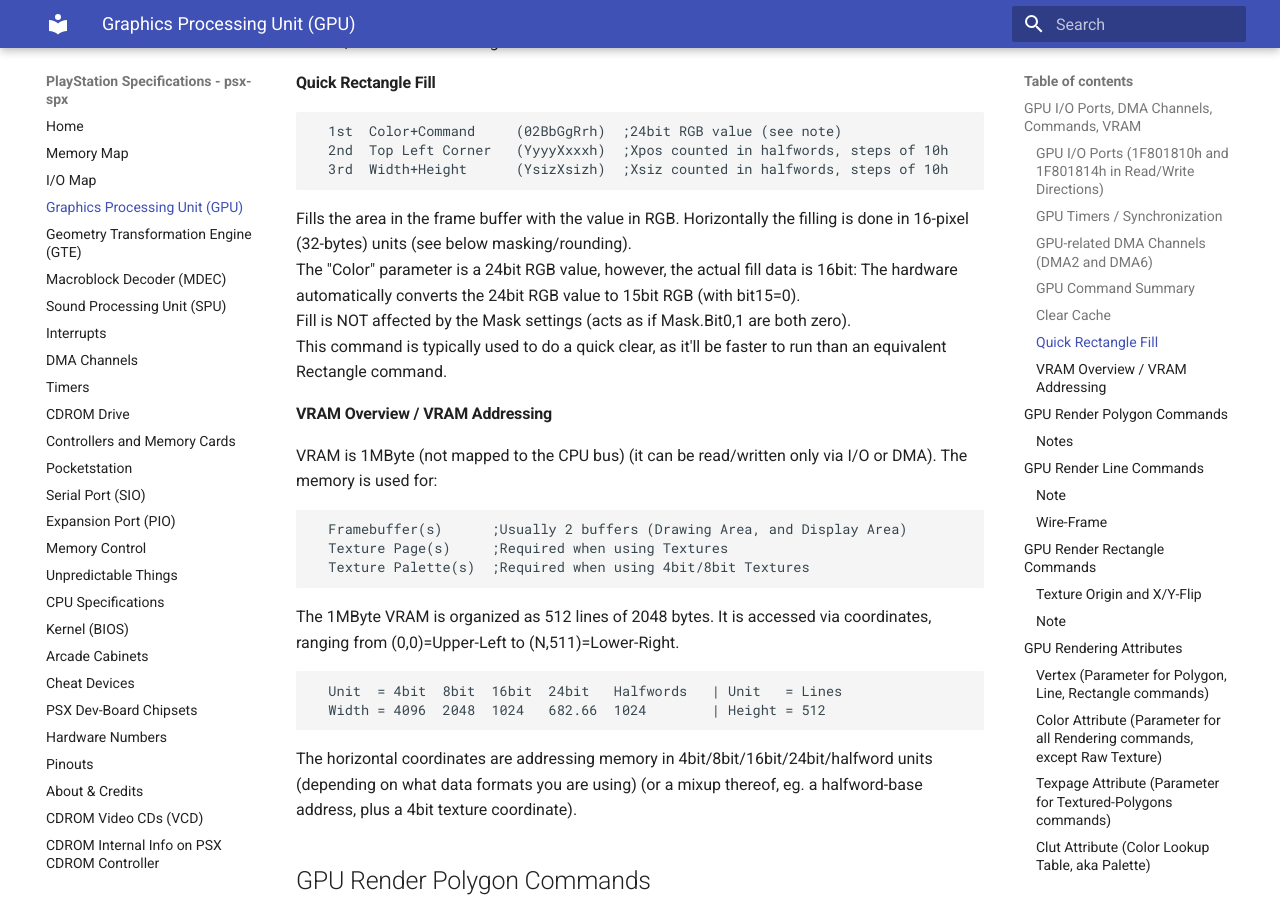
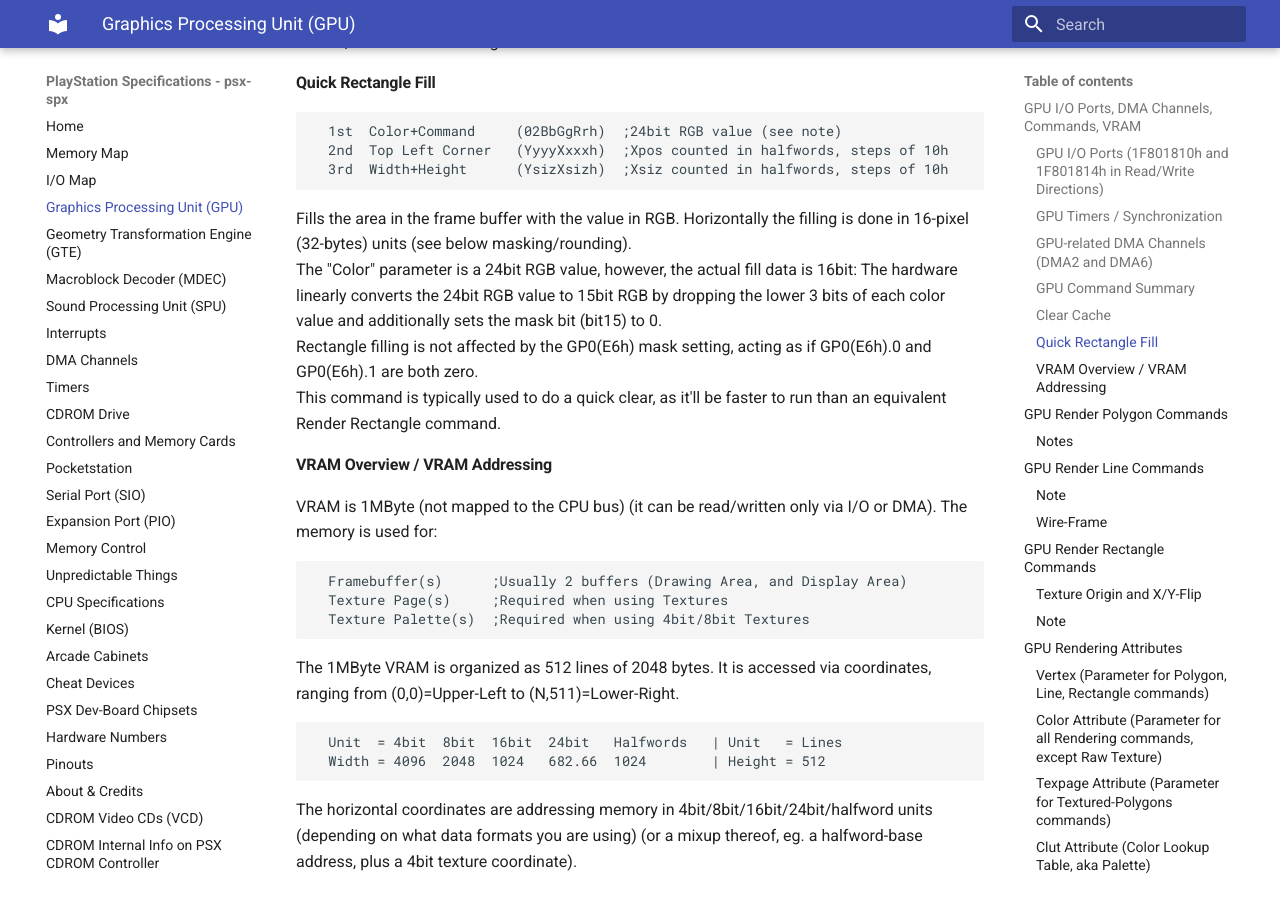
Before and after one commit to psx-spx/psx-spx.github.io, an MkDocs documentation site: the page built from docs/graphicsprocessingunitgpu.md, in a window 1280 px wide and 900 px high, scrolled down 2425 px. Built offline with MkDocs 1.6.1 and Material for MkDocs 9.7.7, drawn with Linux system fonts in a browser that asks for light colours.

Commit message:
GPU: Clarify description for Rectangle Fill command

```diff
--- a/docs/graphicsprocessingunitgpu.md
+++ b/docs/graphicsprocessingunitgpu.md
@@ -108,12 +108,10 @@
 Fills the area in the frame buffer with the value in RGB. Horizontally the
 filling is done in 16-pixel (32-bytes) units (see below masking/rounding).<br/>
 The "Color" parameter is a 24bit RGB value, however, the actual fill data is
-16bit: The hardware automatically converts the 24bit RGB value to 15bit RGB
-(with bit15=0).<br/>
-Fill is NOT affected by the Mask settings (acts as if Mask.Bit0,1 are both
-zero).<br/>
+16bit: The hardware linearly converts the 24bit RGB value to 15bit RGB by dropping the lower 3 bits of each color value and additionally sets the mask bit (bit15) to 0.<br/>
+Rectangle filling is not affected by the GP0(E6h) mask setting, acting as if GP0(E6h).0 and GP0(E6h).1 are both zero.<br/>
 This command is typically used to do a quick clear, as it'll be faster to run
-than an equivalent Rectangle command.
+than an equivalent Render Rectangle command.
 
 #### VRAM Overview / VRAM Addressing
 VRAM is 1MByte (not mapped to the CPU bus) (it can be read/written only via I/O
```
